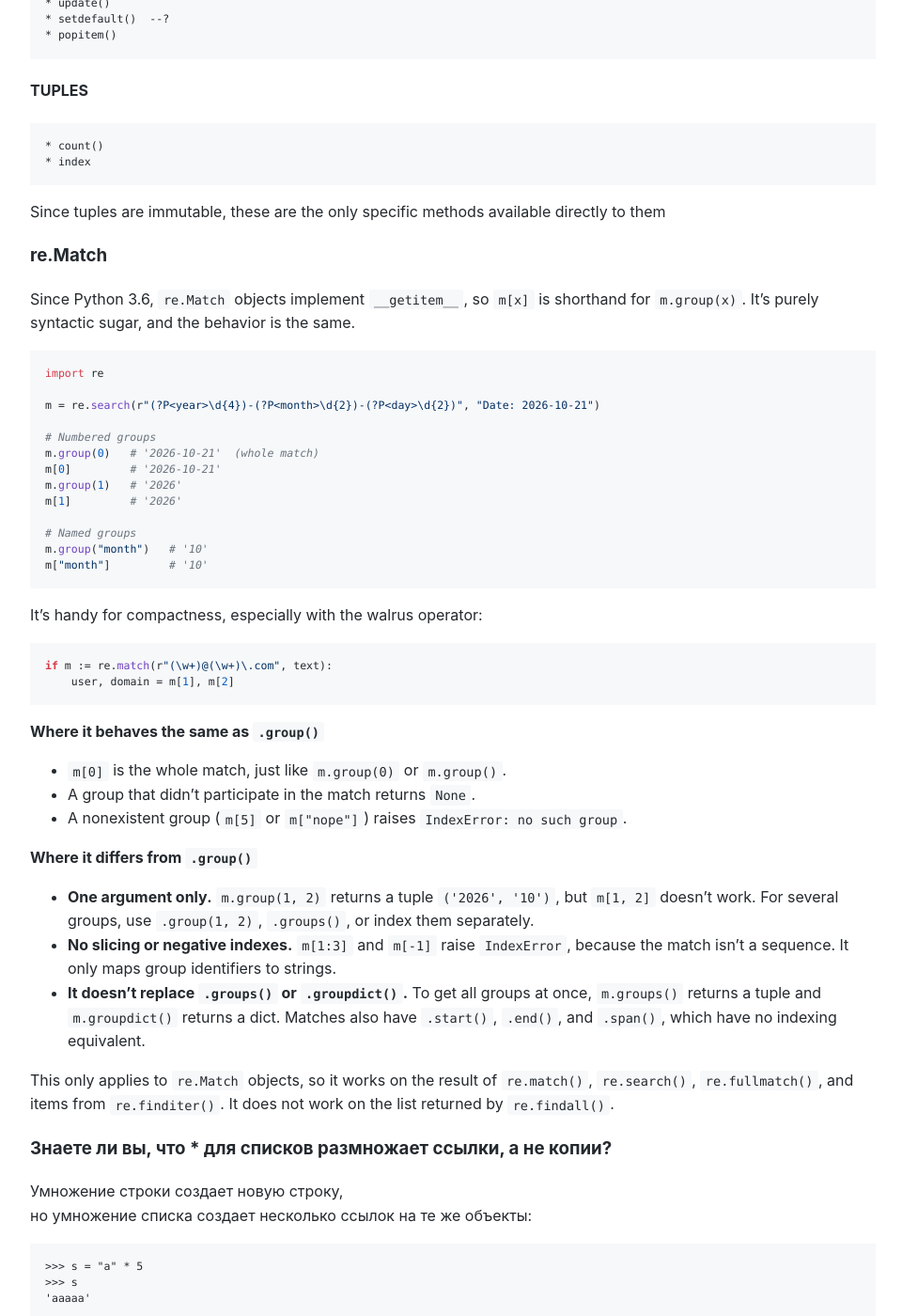
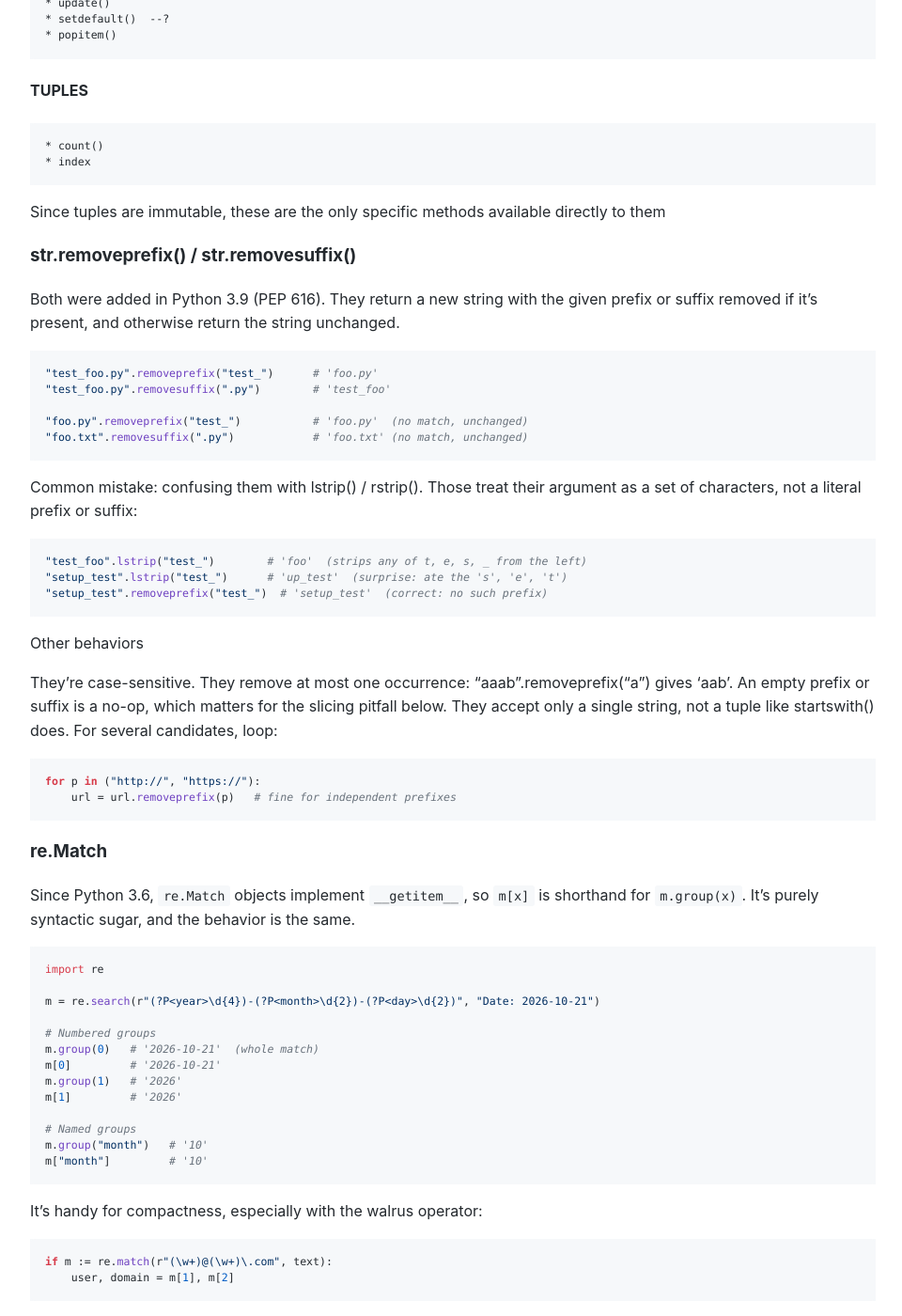
Before and after one commit to Michael-Lubinsky/michael-lubinsky.github.com, a Jekyll site: the page built from python/python_2.md, in a window 1280 px wide and 1400 px high, scrolled down 1414 px. Shown: the whole window at 94% size, without its empty margins (158-1118 px from the left). Built offline with Jekyll 4.4.1, drawn with Linux system fonts in a browser that asks for light colours; our own code applies the rules of GitHub Pages for plain Markdown files.

Commit message:
Document str.removeprefix() and str.removesuffix()
Added documentation for str.removeprefix() and str.removesuffix() methods introduced in Python 3.9, including examples and common mistakes.

````diff
--- a/python/python_2.md
+++ b/python/python_2.md
@@ -61,6 +61,35 @@
 ```
 Since tuples are immutable, these are the only specific methods available directly to them
 
+### str.removeprefix() / str.removesuffix()
+
+Both were added in Python 3.9 (PEP 616). They return a new string with the given prefix or suffix removed if it’s present, and otherwise return the string unchanged.
+
+```python
+"test_foo.py".removeprefix("test_")      # 'foo.py'
+"test_foo.py".removesuffix(".py")        # 'test_foo'
+
+"foo.py".removeprefix("test_")           # 'foo.py'  (no match, unchanged)
+"foo.txt".removesuffix(".py")            # 'foo.txt' (no match, unchanged)
+```
+Common mistake: confusing them with lstrip() / rstrip(). Those treat their argument as a set of characters, not a literal prefix or suffix:
+
+```python
+"test_foo".lstrip("test_")        # 'foo'  (strips any of t, e, s, _ from the left)
+"setup_test".lstrip("test_")      # 'up_test'  (surprise: ate the 's', 'e', 't')
+"setup_test".removeprefix("test_")  # 'setup_test'  (correct: no such prefix)
+```
+Other behaviors
+
+They’re case-sensitive.
+They remove at most one occurrence: "aaab".removeprefix("a") gives 'aab'.
+An empty prefix or suffix is a no-op, which matters for the slicing pitfall below.
+They accept only a single string, not a tuple like startswith() does. For several candidates, loop:
+
+```python
+for p in ("http://", "https://"):
+    url = url.removeprefix(p)   # fine for independent prefixes
+```
 
 ### re.Match
 Since Python 3.6, `re.Match` objects implement `__getitem__`, so `m[x]` is shorthand for `m.group(x)`. It's purely syntactic sugar, and the behavior is the same.
````
